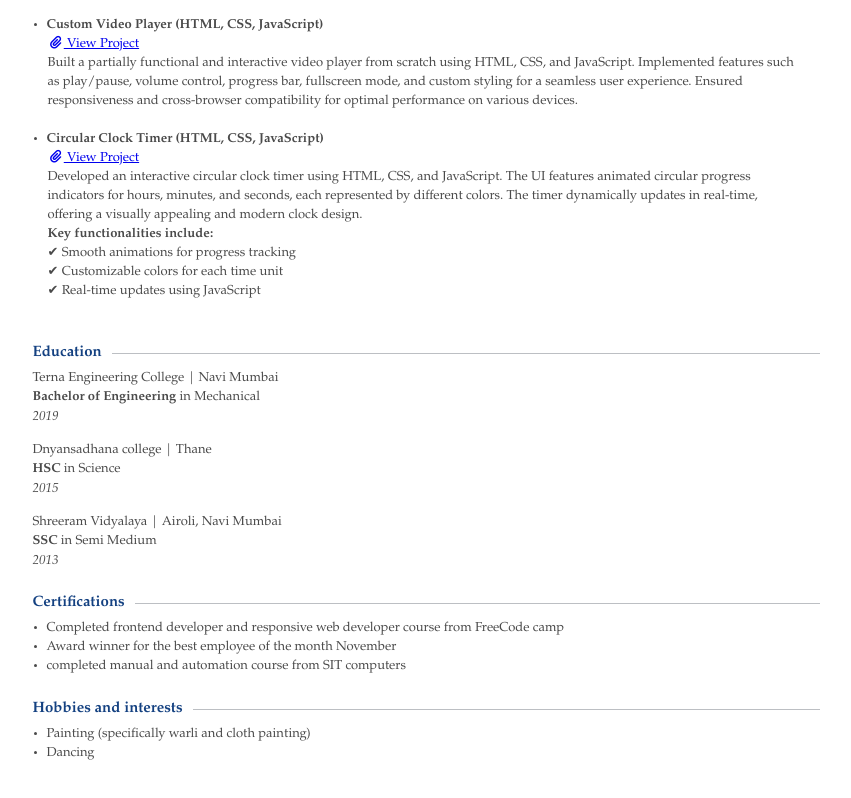
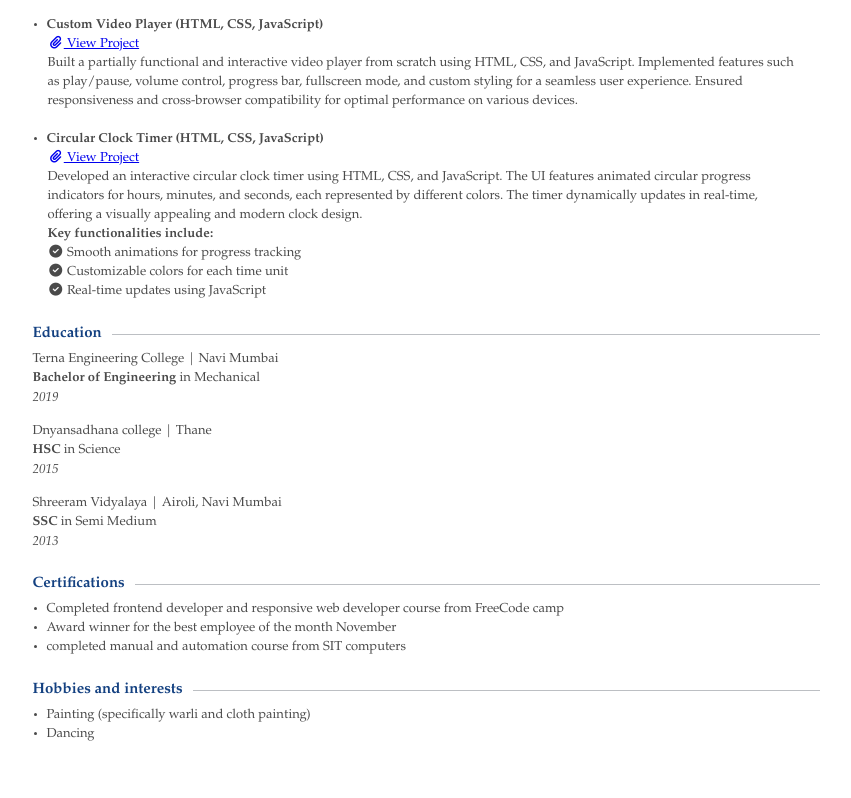
Before and after one commit to Namrata-1487/resume-namrata-shirsat, a plain HTML site: page index.html in a window 1280 px wide. Shown: the part 1394-2192 px from the top of the page, without its empty margins (214-1065 px from the left). Drawn offline with Linux system fonts and the light colour scheme.

Commit message:
Update index.html

```diff
--- a/index.html
+++ b/index.html
@@ -605,6 +605,7 @@ px
 .skn-mng3 .paragraph .sliced-rect .sliced-rect-tile.ratvfill {
     background-color: #144181
 }
+
 </style>
 </head>
 <body style="align-items: center; margin: 0">
@@ -788,7 +789,7 @@ px
     <div class="heading">
       <div class="sectiontitle" id="SECTIONNAME_HILT">Projects</div>
     </div>
-    <ul>
+    <ul styele="padding: 0 10px;">
       <li><b>Resume Builder (HTML &amp; CSS)</b></li>
       <a href="https://namratashirsatresume.netlify.app/" style="padding:0 15px"  target="_blank"><i class="fa-solid fa-paperclip"></i> View Project</a>
       <p style="padding:0 15px">Developed a fully responsive and visually appealing resume webpage from scratch using HTML and CSS. Designed a clean, structured layout with sections for personal details, skills, experience, and projects. Ensured cross-browser compatibility and optimized the design for both desktop and mobile viewing.</p>
@@ -805,10 +806,10 @@ px
       <a href="https://digital-clock-trial.netlify.app/" style="padding:0 15px" target="_blank"><i class="fa-solid fa-paperclip"></i> View Project</a>
       <p style="padding:0 15px">Developed an interactive circular clock timer using HTML, CSS, and JavaScript. The UI features animated circular progress indicators for hours, minutes, and seconds, each represented by different colors. The timer dynamically updates in real-time, offering a visually appealing and modern clock design.</p>
       <p style="padding:0 15px"><b>Key functionalities include:</b><br>
-        ✔ Smooth animations for progress tracking<br>
-        ✔ Customizable colors for each time unit<br>
-        ✔ Real-time updates using JavaScript</p>
-      <br>
+        <i class="fa-solid fa-circle-check"></i> Smooth animations for progress tracking<br>
+       <i class="fa-solid fa-circle-check"></i> Customizable colors for each time unit<br>
+     <i class="fa-solid fa-circle-check"></i> Real-time updates using JavaScript</p>
+
     </ul>
   </div>
   <div data-react-beautiful-dnd-draggable="0" class="sortable-item section-container SortableItem-sibling data-EDUC">
```
